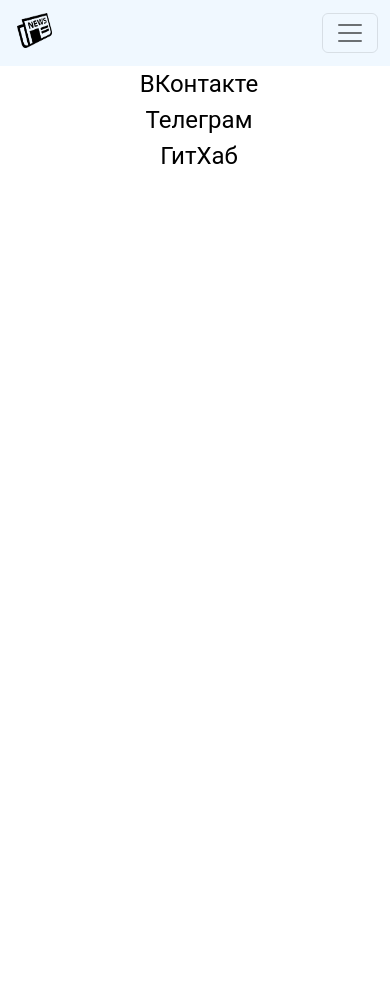
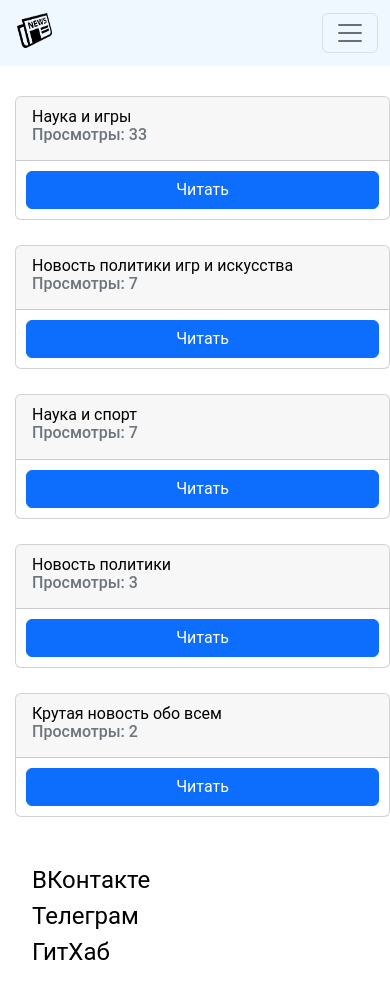
Before and after one commit to VIILOYO/DjangoProject, a Django app: page /contacts in a window 390 px wide. Before the commit the page ends 164 px from the top, so only its background shows below. Run offline with Django 4.2, Linux system fonts and the light colour scheme; data comes from the database, SQL or seed files in the repository; both versions use the stored data as it was after the commit; some libraries are stand-ins or nearby versions.

Commit message:
Изменил гитигнор. Добавил популярные записи за неделю. Попровал шаблоны. Ввел просмотры

```diff
--- a/coolsite/news/models.py
+++ b/coolsite/news/models.py
@@ -1,5 +1,7 @@
 from django.db import models
 from django.urls import reverse, reverse_lazy
+from django.db.models.signals import pre_delete
+from django.dispatch.dispatcher import receiver
 
 from registration.models import User
 
@@ -35,7 +37,8 @@ class Category(models.Model):
 
     def get_absolute_url(self):
         """Возврат самой категории"""
-        return reverse_lazy('CategoryDetail', kwargs={'category_slug': self.slug})
+        return reverse_lazy('CategoryDetail'
+                            '', kwargs={'category_slug': self.slug})
 
 
 class News (models.Model):
@@ -47,7 +50,7 @@ class News (models.Model):
     date_publication = models.DateTimeField(auto_now_add=True, verbose_name='Дата публикации')
     date_update = models.DateTimeField(auto_now=True, verbose_name='Дата изменения')
     categories = models.ManyToManyField(Category, verbose_name='Категории')
-    views = models.IntegerField(default=0, verbose_name='Просмотры')
+    views = models.IntegerField(default=-1, verbose_name='Просмотры')
     is_published = models.BooleanField(default=True, verbose_name='Опубликовано')
 
     class Meta:
@@ -65,3 +68,8 @@ class News (models.Model):
     def get_absolute_url(self):
         """Возврат самой новости"""
         return reverse('NewsDetail', kwargs={'news_slug': self.slug})
+
+@receiver(pre_delete, sender=News)
+def news_delete(sender, instance, **kwargs):
+    """Удаление изображения при удалении объекта"""
+    instance.image.delete(False)
--- a/coolsite/news/static/news/css/styles.css
+++ b/coolsite/news/static/news/css/styles.css
@@ -35,28 +35,28 @@ img {
     padding-left: 30px;
 }
 
+.contacts {
+    margin-top: 20px;
+}
+
 .contacts a{
     text-decoration: None;
     font-size: 24px;
     color: black;
 }
 
+.contacts a:hover{
+    color: #778899;
+}
+
 .contacts li {
     list-style-type: None;
-    transition: 1s;
 }
 
-.contacts li:hover{
-    transform: scale(1.25);
-}
 
 .navbar-nav .dropdown-menu {
     right: 0;
     left: auto;
-}
-
-.news {
-    margin-left: 25px;
 }
 
 .delete {
@@ -69,3 +69,12 @@ img {
     margin: 10px;
     margin: 10px;
 }
+
+.topik {
+    margin-top: 30px;
+    margin-left: 15px;
+}
+
+.topil btn {
+    width: 20px;
+}
--- a/coolsite/news/templates/news/NewsDetail.html
+++ b/coolsite/news/templates/news/NewsDetail.html
@@ -2,6 +2,7 @@
 
 {% block content %}
 <!---Сама новость--->
+<div class="col-md-8">
 <div class="news">
     <div class="card" style="width: 97%;">
         <div class="card-header" style="background-color: #F0F8FF">
@@ -61,4 +62,5 @@
         </div>
     </div>
 </div>
+</div>
 {% endblock content %}
--- a/coolsite/news/templates/news/base.html
+++ b/coolsite/news/templates/news/base.html
@@ -2,6 +2,7 @@
 {% load static %}
 {% load news_tags %}
 {% get_categories as categories %}
+{% get_news as news %}
 <html lang="en">
 <head>
     <meta charset="utf-8">
@@ -101,15 +102,25 @@
 <!---Правая часть меню--->
 {% endblock menu %}
 
-<div class="row ">
-    <div class="col-md-3">
-
+<div class="row">
+    <div class="col-md-2">
+        <div class="topik">
+            {% for n in news %}
+            <div class="card">
+                <div class="card-header">
+                    {{ n }}
+                    <h6 class="card-subtitle mb-2 text-muted">Просмотры: {{ n.views }}</h6>
+                </div>
+                <a href="{{ object.get_absolute_url }}" class="btn btn-primary">Читать</a>
+            </div>
+            {% endfor %}
+        </div>
     </div>
 
     {% block content %}
     {% endblock content %}
 
-    <div class="col-md-3">
+    <div class="col-md-2">
 
     </div>
 </div>
--- a/coolsite/news/templates/news/contacts.html
+++ b/coolsite/news/templates/news/contacts.html
@@ -1,7 +1,7 @@
 {% extends 'news/base.html' %}
 
 {% block content %}
-<div class="row text-center">
+<div class="col-md-8">
     <div class="contacts">
         <ul>
             <li><a href="https://vk.com/viiiloyo">ВКонтакте</a></li>
@@ -10,4 +10,5 @@
         </ul>
     </div>
 </div>
+
 {% endblock content %}
--- a/coolsite/news/templatetags/news_tags.py
+++ b/coolsite/news/templatetags/news_tags.py
@@ -1,10 +1,18 @@
 from django import template
+from datetime import datetime as dt
 
-from news.models import Category
+from news.models import Category, News
 
 
 register = template.Library()
 
 @register.simple_tag()
 def get_categories():
+    """Получение списка категорий"""
     return Category.objects.all()
+
+@register.simple_tag()
+def get_news():
+    """Получение 5 самых популярных новостей за неделю"""
+    today = dt.today()
+    return News.objects.filter(date_publication__day__lte=today.day).filter(date_publication__day__gte=today.day-5).order_by('-views')[:5]
```
Also changed, not shown: coolsite/db.sqlite3, coolsite/media/media/2022/12/10/1621469689_4-phonoteka_org-p-anime-fon-s-personazhami-4.jpg (added), coolsite/media/media/2022/12/11/8127fa1a-cd31-59a2-8334-f2446828dd9a.jpg (added), 1 other file.
